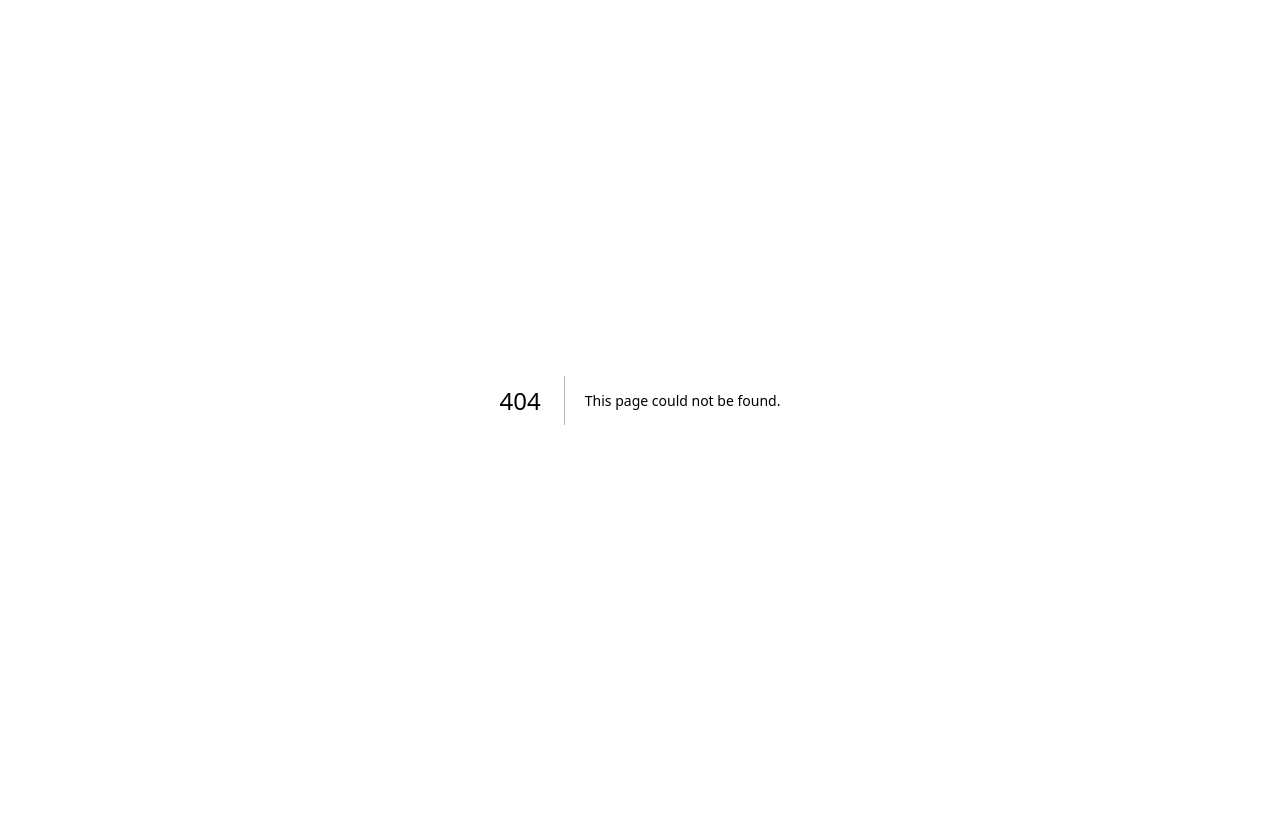
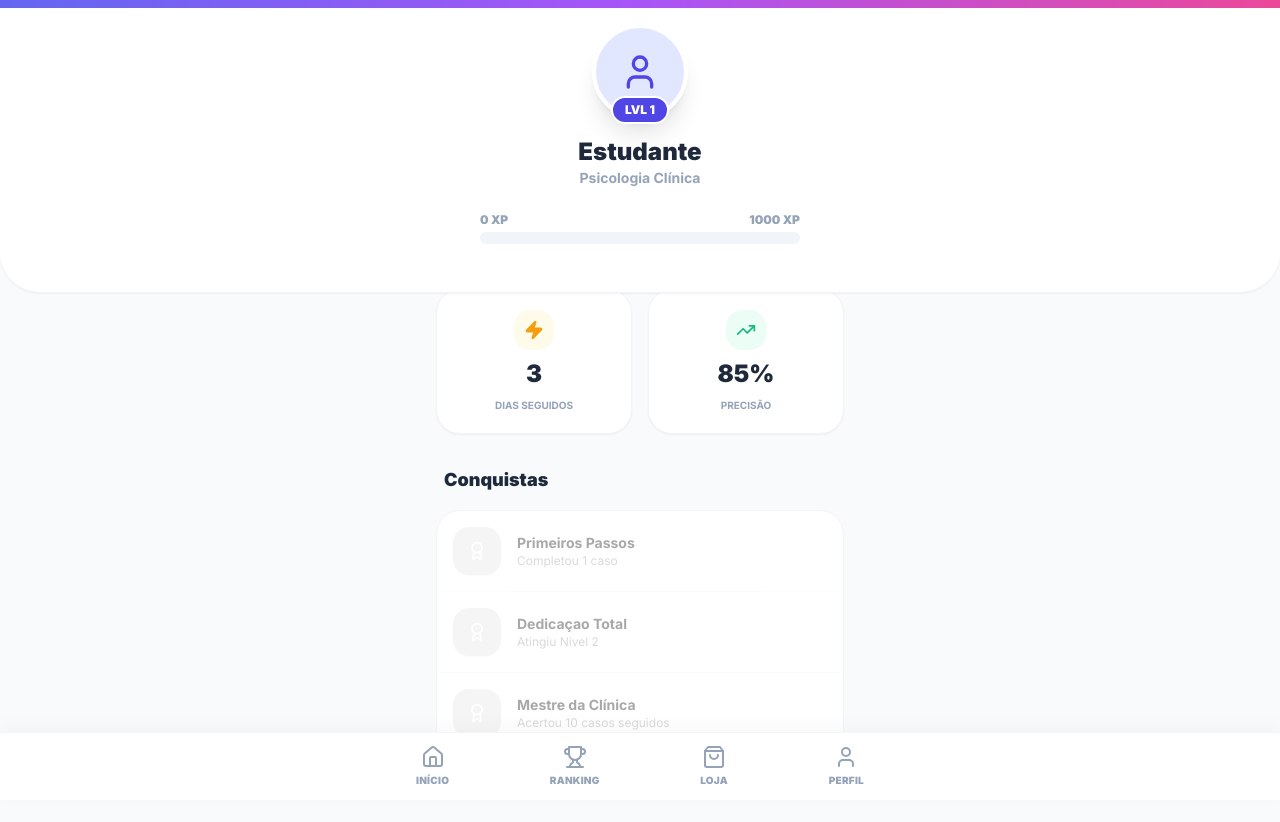
Before and after one commit to tr013432-design/PsyQuest-A-Jornada-do-Saber, a Next.js app: page /profile in a window 1280 px wide. Before the commit this address had no page. Shown: the top 822 px of the page. Before the commit the page ends 800 px from the top, so only its background shows below. Built offline with nearby package versions, Linux system fonts and the light colour scheme.

Commit message:
Create page.tsx

```diff
--- /dev/null
+++ b/src/app/profile/page.tsx
@@ -0,0 +1,97 @@
+"use client";
+import React, { useEffect, useState } from 'react';
+import Navbar from '../../components/Navbar'; // Ajuste o caminho se necessário
+import { User, Settings, Award, TrendingUp, Zap } from 'lucide-react';
+
+export default function Profile() {
+  const [xp, setXp] = useState(0);
+
+  useEffect(() => {
+    // Busca o XP salvo no navegador
+    const savedXp = localStorage.getItem('psyquest_xp');
+    if (savedXp) setXp(parseInt(savedXp));
+  }, []);
+
+  // Cálculo de Nível (Exemplo: 1000 XP = Nível 2)
+  const level = Math.floor(xp / 1000) + 1;
+  const nextLevelXp = level * 1000;
+  const progress = ((xp % 1000) / 1000) * 100;
+
+  return (
+    <div className="min-h-screen bg-[#F8FAFC] pb-24">
+      {/* Cabeçalho do Perfil */}
+      <div className="bg-white p-6 pb-12 rounded-b-[2.5rem] shadow-sm border-b border-slate-100 text-center relative overflow-hidden">
+        <div className="absolute top-0 left-0 w-full h-2 bg-gradient-to-r from-indigo-500 via-purple-500 to-pink-500"></div>
+
+        <div className="w-24 h-24 bg-indigo-100 rounded-full mx-auto mb-4 flex items-center justify-center border-4 border-white shadow-xl relative z-10">
+          <User size={40} className="text-indigo-600" />
+          <div className="absolute -bottom-2 bg-indigo-600 text-white text-xs font-black px-3 py-1 rounded-full border-2 border-white">
+            LVL {level}
+          </div>
+        </div>
+
+        <h1 className="text-2xl font-black text-slate-800">Estudante</h1>
+        <p className="text-slate-400 font-bold text-sm mb-6">Psicologia Clínica</p>
+
+        {/* Barra de Progresso do Nível */}
+        <div className="max-w-xs mx-auto">
+          <div className="flex justify-between text-xs font-black text-slate-400 mb-1">
+            <span>{xp} XP</span>
+            <span>{nextLevelXp} XP</span>
+          </div>
+          <div className="h-3 bg-slate-100 rounded-full overflow-hidden">
+            <div
+              className="h-full bg-indigo-500 rounded-full transition-all duration-1000 ease-out"
+              style={{ width: `${progress}%` }}
+            ></div>
+          </div>
+        </div>
+      </div>
+
+      {/* Estatísticas */}
+      <div className="max-w-md mx-auto p-5 -mt-6">
+        <div className="grid grid-cols-2 gap-4">
+          <div className="bg-white p-5 rounded-3xl border border-slate-100 shadow-sm flex flex-col items-center gap-2">
+            <div className="w-10 h-10 bg-amber-50 rounded-2xl flex items-center justify-center text-amber-500">
+              <Zap size={20} fill="currentColor" />
+            </div>
+            <span className="text-2xl font-black text-slate-800">3</span>
+            <span className="text-[10px] font-bold text-slate-400 uppercase">Dias Seguidos</span>
+          </div>
+
+          <div className="bg-white p-5 rounded-3xl border border-slate-100 shadow-sm flex flex-col items-center gap-2">
+            <div className="w-10 h-10 bg-emerald-50 rounded-2xl flex items-center justify-center text-emerald-500">
+              <TrendingUp size={20} />
+            </div>
+            <span className="text-2xl font-black text-slate-800">85%</span>
+            <span className="text-[10px] font-bold text-slate-400 uppercase">Precisão</span>
+          </div>
+        </div>
+
+        {/* Lista de Conquistas */}
+        <h3 className="font-black text-slate-800 text-lg mt-8 mb-4 ml-2">Conquistas</h3>
+        <div className="bg-white rounded-3xl border border-slate-100 overflow-hidden">
+          <AchievementItem title="Primeiros Passos" desc="Completou 1 caso" active={xp > 0} />
+          <AchievementItem title="Dedicaçao Total" desc="Atingiu Nível 2" active={level >= 2} />
+          <AchievementItem title="Mestre da Clínica" desc="Acertou 10 casos seguidos" active={false} />
+        </div>
+      </div>
+
+      <Navbar />
+    </div>
+  );
+}
+
+function AchievementItem({ title, desc, active }: any) {
+  return (
+    <div className={`p-4 flex items-center gap-4 border-b border-slate-50 last:border-0 ${active ? 'opacity-100' : 'opacity-40 grayscale'}`}>
+      <div className={`w-12 h-12 rounded-2xl flex items-center justify-center text-white shadow-sm ${active ? 'bg-gradient-to-br from-yellow-400 to-orange-500' : 'bg-slate-200'}`}>
+        <Award size={20} />
+      </div>
+      <div>
+        <h4 className="font-bold text-slate-800 text-sm">{title}</h4>
+        <p className="text-xs text-slate-400">{desc}</p>
+      </div>
+    </div>
+  );
+}
```
